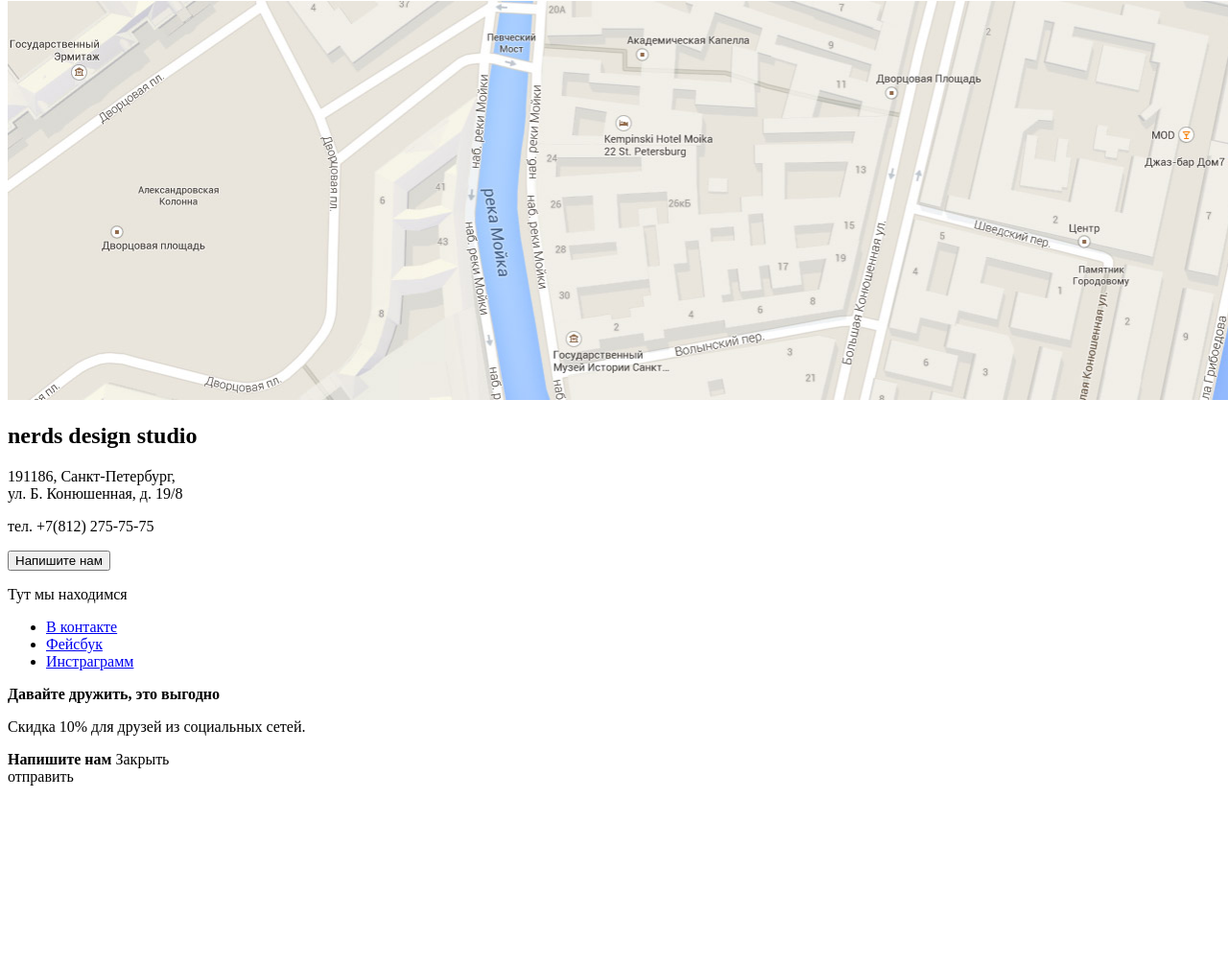
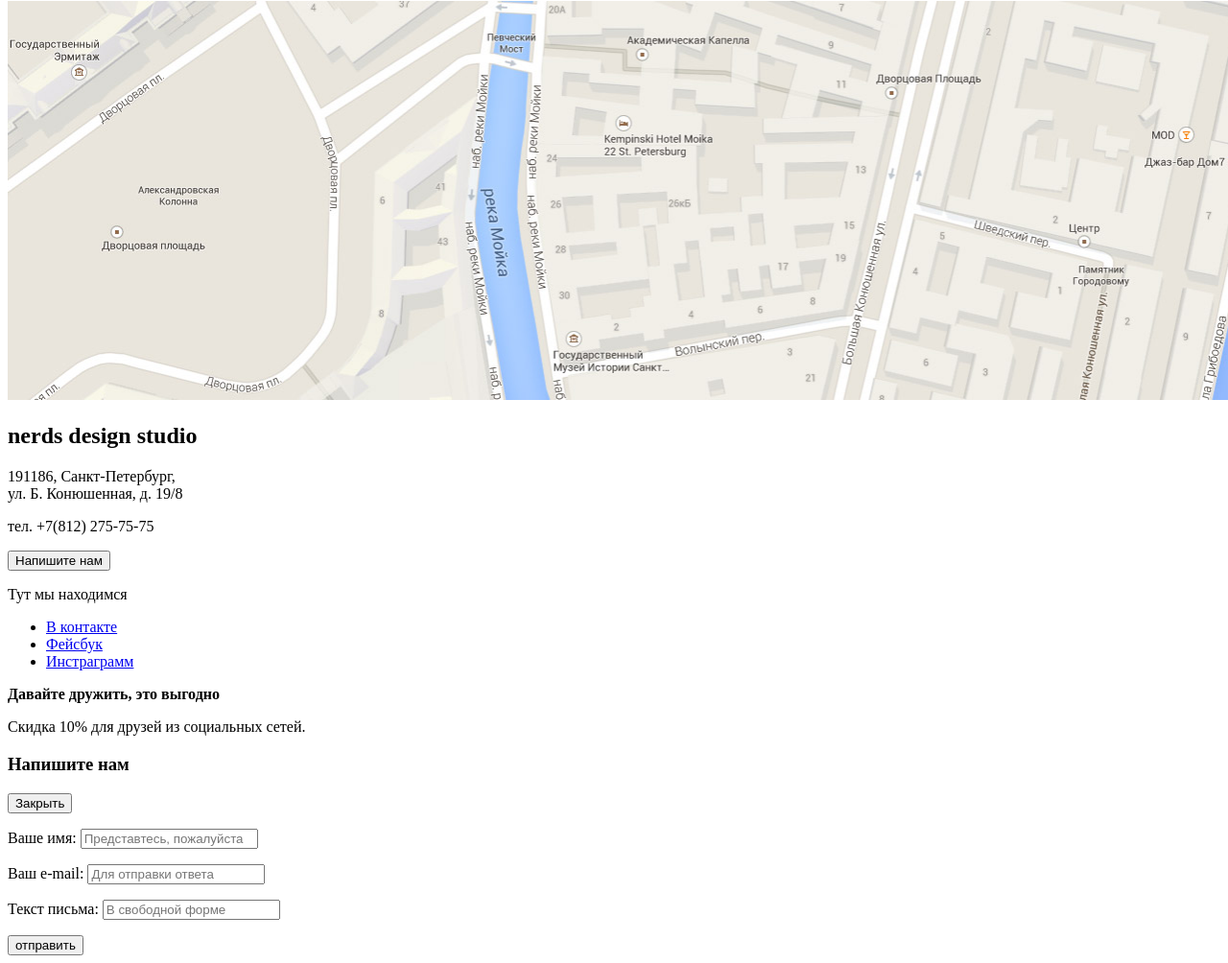
Before and after one commit to OlesyaVegrenovskaya/461083-nerds-1, a plain HTML site: page catalog.html in a window 1280 px wide. Shown: the part 4550-5554 px from the top of the page at 96% size. Before the commit the page ends 5377 px from the top, so only its background shows below. Drawn offline with Linux system fonts and the light colour scheme.

Commit message:
Каталог
Разметка доступности на странице каталог

```diff
--- a/catalog.html
+++ b/catalog.html
@@ -118,16 +118,25 @@
  			<p class="discount-text">Скидка 10% для друзей из социальных сетей.</p>
  		</div>
  	</footer>
- 	<div class="popup">
-        <div>
-              <b> Напишите нам </b>
-              <botton type="bottom"> Закрыть </botton>
+ 	<section class="popup">
+        <h3> Напишите нам </h3>
+        <button type="botton"> Закрыть </button>
+
+        <div class="client-data">
+          <p class="name">
+           <label for="popup-name"> Ваше имя:</label>
+            <input id="popup-name" type="text" name="name" value="" placeholder="Представтесь, пожалуйста">
+          </p>
+          <p class="e-mail">
+           <label for="popup-mail"> Ваш e-mail: </label>
+            <input id="popup-mail" type="text" name="e-mail" value="" placeholder="Для отправки ответа">
+          </p>
         </div>
-        <div class="client-data">
-            <!--Тут будет форма-->
-        </div>
-        <!--Тут будет форма-->
-        <botton type="bottom"> отправить </botton>
-    </div>
+          <p class="letter">
+            <label for="popup-letter">Текст письма:</label>
+            <input id="popup-letter"type="text" name="letter" value="" placeholder="В свободной форме">
+          </p>
+        <button type="botton"> отправить </button>
+    </section>
 </body>
 </html>
```
Also changed, not shown: index.html (+22 -13 lines).
